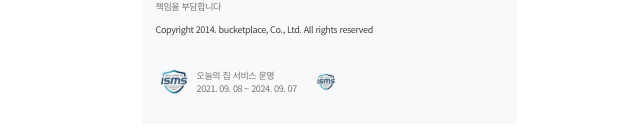
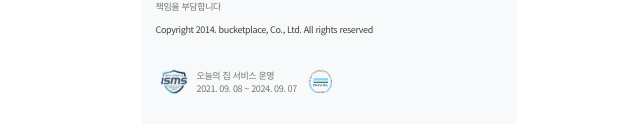
Before and after one commit to SOPT-CDSSeminar/frontend, a React (Create React App) app: page /mypage in a window 1280 px wide. Shown: the part 511-644 px from the top of the page, without its empty margins (311-951 px from the left). Built offline with nearby package versions, Linux system fonts and the light colour scheme.

Commit message:
[feat] 이미지 추가

```diff
--- a/src/asset/icon/index.ts
+++ b/src/asset/icon/index.ts
@@ -9,7 +9,6 @@ export { ReactComponent as IcCart } from "./MyPage/cartIcon.svg";
 export { ReactComponent as IcApple } from "./MyPage/footer/appleIcon.svg";
 export { ReactComponent as IcArrow } from "./MyPage/footer/arrowIcon.svg";
 export { ReactComponent as IcBlog } from "./MyPage/footer/blogIcon.svg";
-export { ReactComponent as IcDnv } from "./MyPage/footer/dnvIcon.svg";
 export { ReactComponent as IcFacebook } from "./MyPage/footer/facebookIcon.svg";
 export { ReactComponent as IcGoogleplay } from "./MyPage/footer/googleplayIcon.svg";
 export { ReactComponent as IcInstargram } from "./MyPage/footer/instargramIcon.svg";
--- a/src/components/MyPage/Footer.tsx
+++ b/src/components/MyPage/Footer.tsx
@@ -11,7 +11,6 @@ import {
   IcApple,
   IcArrow,
   IcBlog,
-  IcDnv,
   IcFacebook,
   IcGoogleplay,
   IcInstargram,
@@ -19,6 +18,7 @@ import {
   IcKakaostory,
   IcNaver,
 } from "../../asset/icon";
+import ImgDnv from "../../asset/image/MyPage/dnvImage.png";
 import { companyInfos, textLinks } from "../../core/mypageFooterInfomations";
 
 export default function Footer() {
@@ -70,7 +70,7 @@ export default function Footer() {
           <p>오늘의 집 서비스 운영</p>
           <p>2021. 09. 08 ~ 2024. 09. 07</p>
         </StIsmsHistoryText>
-        <StIcDnv />
+        <StDnvImage src={ImgDnv} alt="디앤브이" />
       </StHistoryWrapper>
     </StFooter>
   );
@@ -161,6 +161,6 @@ const StIsmsHistoryText = styled.div`
   color: ${({ theme }) => theme.colors.ohou_gray04};
 `;
 
-const StIcDnv = styled(IcDnv)`
+const StDnvImage = styled.img`
   margin-left: 1.1rem;
 `;
```
Also changed, not shown: src/asset/icon/MyPage/footer/dnvIcon.svg (deleted), src/asset/image/MyPage/dnvImage.png (added).
